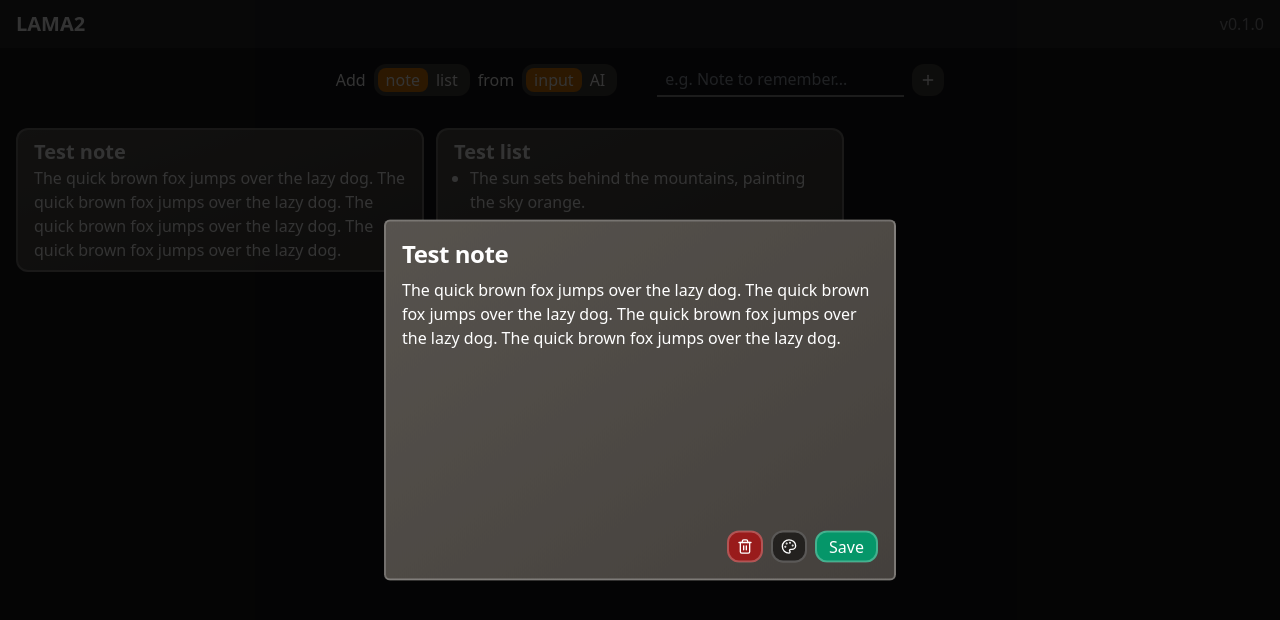
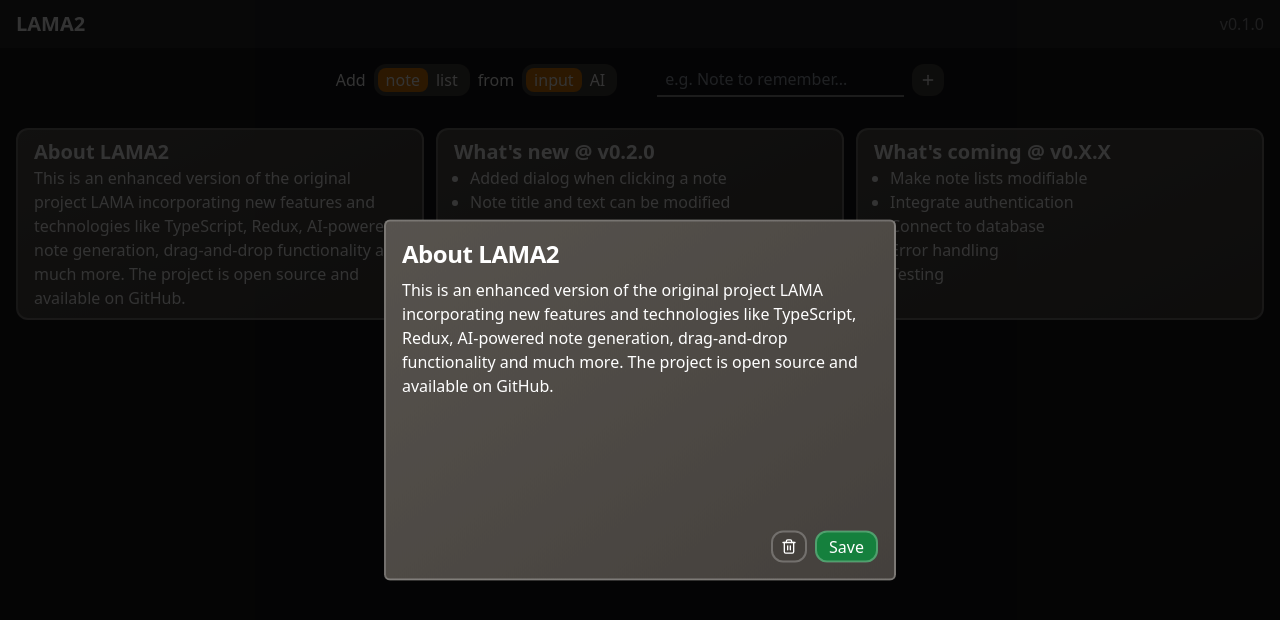
Before and after one commit to alepemu/lama2, a React (Vite) app: page / in a window 1280 px wide. Both pictures are taken after a click on the button 220 px from the left and 224 px from the top of the page. Shown: the top 620 px of the page. Built offline with nearby package versions, Linux system fonts and the light colour scheme.

Commit message:
Update mocks.json and NewNoteInput component

```diff
--- a/src/assets/mocks.json
+++ b/src/assets/mocks.json
@@ -1,19 +1,35 @@
 [
   {
     "data": {
-      "title": "Test note",
-      "text": "The quick brown fox jumps over the lazy dog. The quick brown fox jumps over the lazy dog. The quick brown fox jumps over the lazy dog. The quick brown fox jumps over the lazy dog.",
+      "title": "About LAMA2",
+      "text": "This is an enhanced version of the original project LAMA incorporating new features and technologies like TypeScript, Redux, AI-powered note generation, drag-and-drop functionality and much more. The project is open source and available on GitHub.",
       "typeId": 0
     },
     "id": "1"
   },
   {
     "data": {
-      "title": "Test list",
+      "title": "What's new @ v0.2.0",
       "list": [
-        "The sun sets behind the mountains, painting the sky orange.",
-        "Books hold stories that transport us to different worlds instantly.",
-        "Coffee brewing in the morning fills the house with warmth."
+        "Added dialog when clicking a note",
+        "Note title and text can be modified",
+        "New note options and input refactored",
+        "AI response animation skeleton",
+        "Responsive UI and DnD functionality"
+      ],
+      "typeId": 1
+    },
+    "id": "2"
+  },
+  {
+    "data": {
+      "title": "What's coming @ v0.X.X",
+      "list": [
+        "Make note lists modifiable",
+        "Integrate authentication",
+        "Connect to database",
+        "Error handling",
+        "Testing"
       ],
       "typeId": 1
     },
--- a/src/components/form/NewNoteInput.tsx
+++ b/src/components/form/NewNoteInput.tsx
@@ -2,7 +2,7 @@ import { useState, FormEvent } from "react";
 // Components
 import { NewNoteOptions } from "./NewNoteOptions";
 // State
-import { useAppDispatch } from "@/hooks/store";
+import { useAppSelector, useAppDispatch } from "@/hooks/store";
 import { addNote } from "@/store/notes.slice";
 import { toggleLoading } from "@/store/loading.slice";
 //Services
@@ -17,6 +17,7 @@ import { Plus, Sparkles } from "lucide-react";
 export function NewNoteInput() {
   const [type, setType] = useState<NoteTypes>("note");
   const [method, setMethod] = useState<NoteMethods>("manual");
+  const loading = useAppSelector((state) => state.loading);
   const dispatch = useAppDispatch();
 
   const handleSubmit = async (event: FormEvent) => {
@@ -25,11 +26,12 @@ export function NewNoteInput() {
     const formData = new FormData(form);
     const input = formData.get("input") as string;
     const typeId = type === "note" ? 0 : 1;
+    if (!input) return;
 
+    form.reset();
     dispatch(toggleLoading(true));
     dispatch(addNote({ data: await createNewNote(input, typeId, method) }));
     dispatch(toggleLoading(false));
-    form.reset();
   };
 
   return (
@@ -46,12 +48,14 @@ export function NewNoteInput() {
           className="flex justify-center items-center gap-2"
         >
           <input
+            disabled={loading}
             name="input"
             type="text"
             placeholder={noteInputText[type][method]}
             className="bg-transparent py-1 px-2 border-b-2 border-white/50 focus:outline-none"
           />
           <button
+            disabled={loading}
             type="submit"
             className="flex justify-center items-center bg-stone-700 rounded-xl p-1 font-bold w-8 h-8"
           >
--- a/src/components/notes/NoteClose.tsx
+++ b/src/components/notes/NoteClose.tsx
@@ -13,13 +13,13 @@ const NoteClose = ({ data, style, isDragging }: NoteCloseProps) => {
   return (
     <div
       style={inlineStyles}
-      className="relative min-w-80 overflow-hidden bg-gradient-to-br from-stone-600 to-stone-700 px-4 py-2 rounded-xl border-2 border-white/25"
+      className="relative min-w-80 h-full overflow-hidden bg-gradient-to-br from-stone-600 to-stone-700 px-4 py-2 rounded-xl border-2 border-white/25"
     >
       <div className="flex flex-col justify-between h-full">
         <div>
           <h1 className="break-words font-bold text-xl">{data.title}</h1>
-          {data.typeId === 0 && <p>{data.text}</p>}
-          {data.typeId === 1 && (
+          {data.text && <p>{data.text}</p>}
+          {data.list && (
             <ul className="list-disc ml-4">
               {data.list?.map((item, index) => (
                 <li key={index}>{item}</li>
--- a/src/components/notes/NoteOpen.tsx
+++ b/src/components/notes/NoteOpen.tsx
@@ -48,7 +48,7 @@ export function NoteOpen({ id, data, close }: NoteOpenProps) {
           <DialogTitle>
             <input
               name="title"
-              placeholder="Give a title..."
+              placeholder="Title..."
               tabIndex={-1}
               value={title}
               onChange={(event) => setTitle(event.target.value)}
@@ -57,17 +57,17 @@ export function NoteOpen({ id, data, close }: NoteOpenProps) {
           </DialogTitle>
         </DialogHeader>
         <DialogDescription>
-          {data.typeId === 0 && (
+          {data.text && (
             <textarea
               name="text"
-              placeholder="Start typing..."
+              placeholder="Content..."
               tabIndex={-1}
               value={text}
               onChange={(event) => setText(event.target.value)}
               className="w-full resize-none h-60 bg-transparent focus:outline-none text-base"
             />
           )}
-          {data.typeId === 1 && (
+          {data.list && (
             <ul className="list-disc ml-4 text-base">
               {data.list?.map((item, index) => (
                 <li key={index}>{item}</li>
@@ -76,13 +76,13 @@ export function NoteOpen({ id, data, close }: NoteOpenProps) {
           )}
         </DialogDescription>
         <DialogFooter>
-          <Button className="bg-red-800 !px-1" onClick={handleDelete}>
+          <Button className="bg-stone-700 !px-1" onClick={handleDelete}>
             <Trash2 className="h-4" />
           </Button>
-          <Button className="bg-black/50 !px-1">
+          {/* <Button className="bg-black/50 !px-1">
             <Palette className="h-4" />
-          </Button>
-          <Button type="submit" className="bg-emerald-600">
+          </Button> */}
+          <Button type="submit" className="bg-green-700">
             Save
           </Button>
         </DialogFooter>
--- a/src/services/createNote.ts
+++ b/src/services/createNote.ts
@@ -20,11 +20,13 @@ const createNewNote = async (
   };
 
   if (method === "ai") {
-    const body = JSON.stringify({ query: { input, typeId } });
-    const response = await apiFetch("/ai", "POST", body);
-    const data = await response.json();
-    newNote.text = data.text;
-    newNote.list = data.list;
+    // const body = JSON.stringify({ query: { input, typeId } });
+    // const response = await apiFetch("/ai", "POST", body);
+    // const data = await response.json();
+    // newNote.text = data.text;
+    // newNote.list = data.list;
+    await new Promise((resolve) => setTimeout(resolve, 3000));
+    newNote.text = "Sorry, the server is currently down ):";
   } else if (method === "manual") {
     newNote.text = typeId === 0 ? "note" : undefined;
     newNote.list = typeId === 1 ? Array(3).fill("item") : undefined;
```
